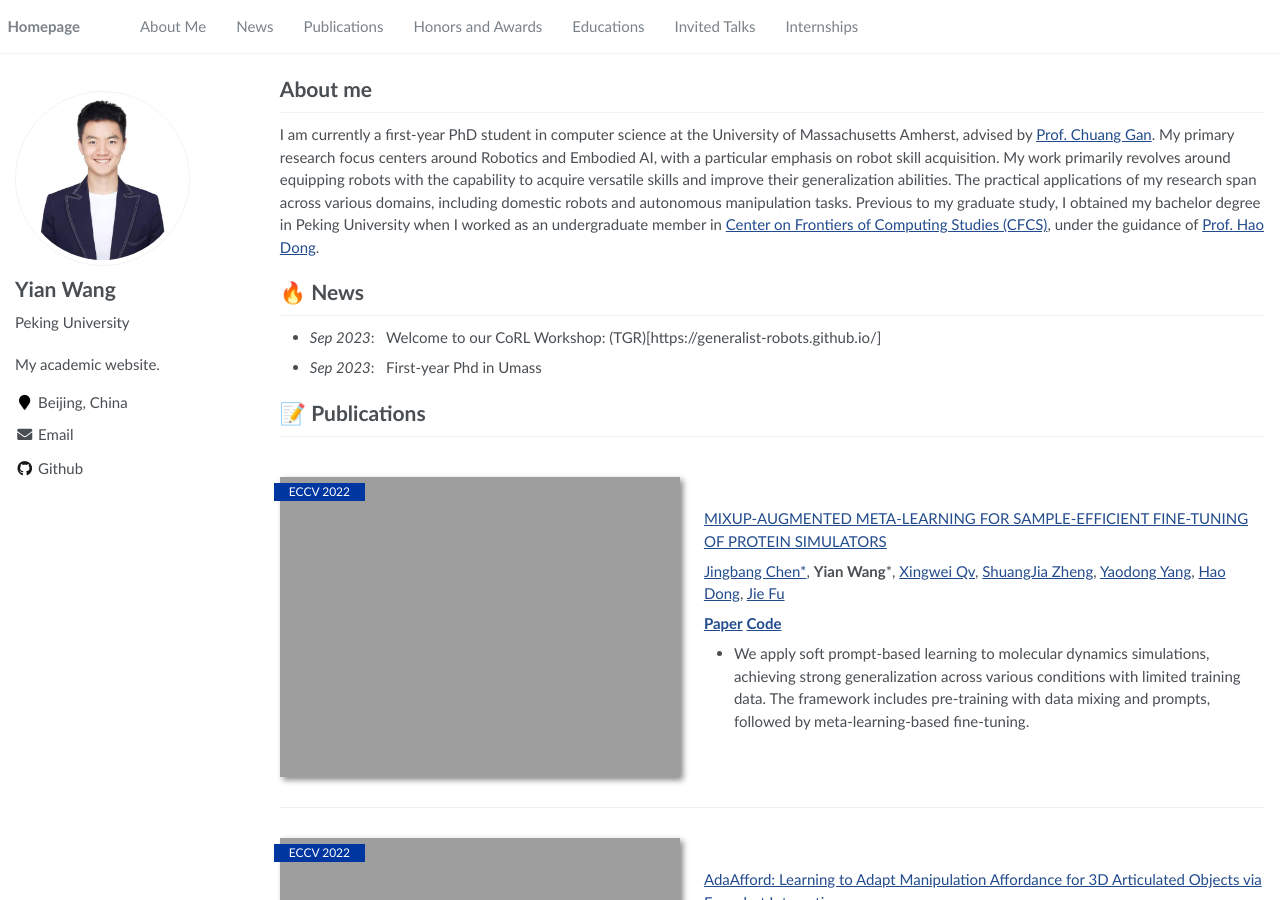
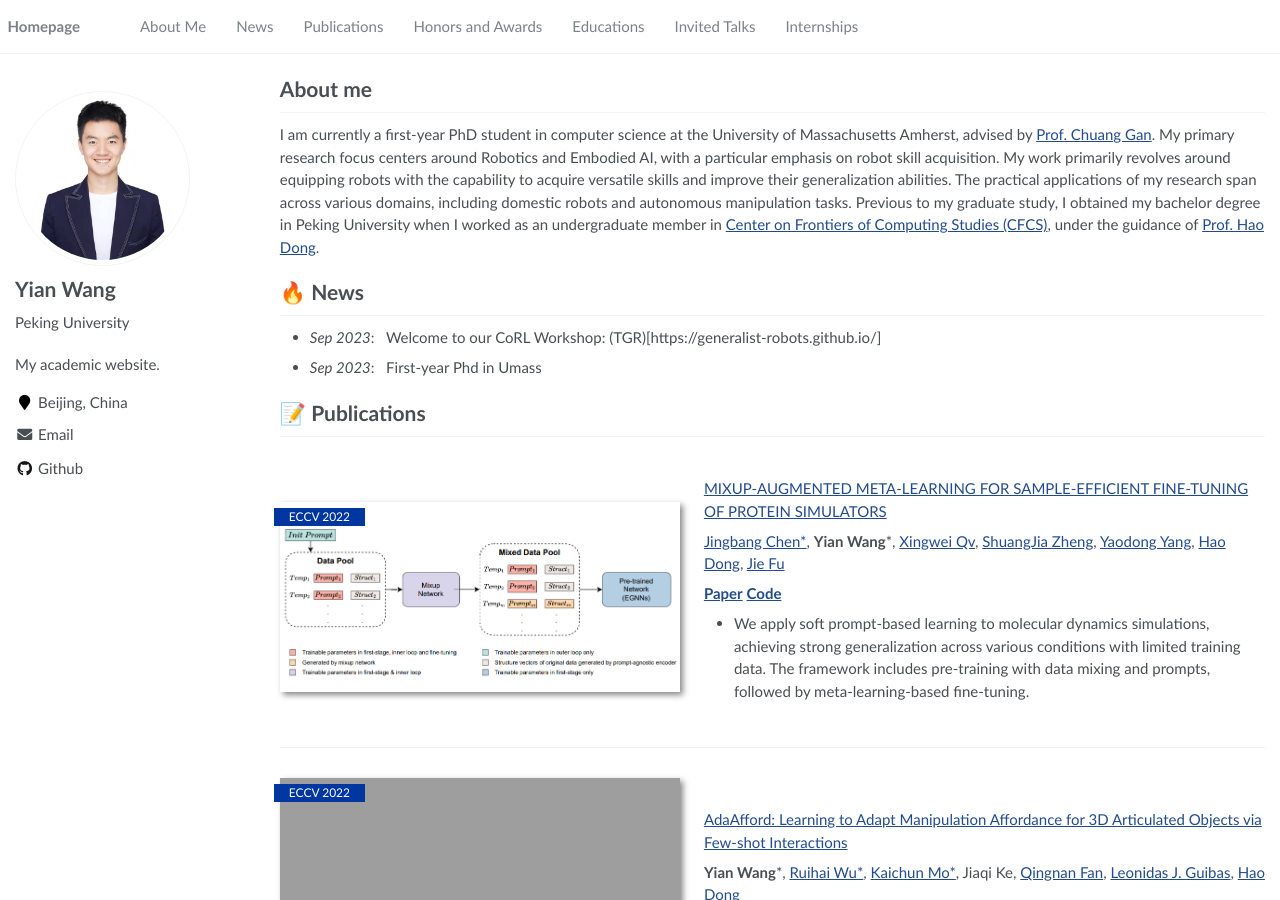
Before and after one commit to wangyian-me/wangyian-me.github.io, a Jekyll site: the page built from _pages/about.md, in a window 1280 px wide and 900 px high. Built offline with Jekyll 4.4.1, drawn with Linux system fonts in a browser that asks for light colours.

Commit message:
Update about.md

```diff
--- a/_pages/about.md
+++ b/_pages/about.md
@@ -29,7 +29,7 @@ Previous to my graduate study, I obtained my bachelor degree in Peking Universit
 
 # 📝 Publications
 
-<div class='paper-box'><div class='paper-box-image'><div><div class="badge">ECCV 2022</div><img src='https://wangyian-me.github.io/images/adagif2.gif' alt="sym" width="500" height="300"></div></div>
+<div class='paper-box'><div class='paper-box-image'><div><div class="badge">ECCV 2022</div><img src='https://wangyian-me.github.io/images/mixup.png' alt="sym" width="500" height="300"></div></div>
 <div class='paper-box-text' markdown="1">
 
 [MIXUP-AUGMENTED META-LEARNING FOR SAMPLE-EFFICIENT FINE-TUNING OF PROTEIN SIMULATORS](https://browse.arxiv.org/pdf/2308.15116.pdf)
```
